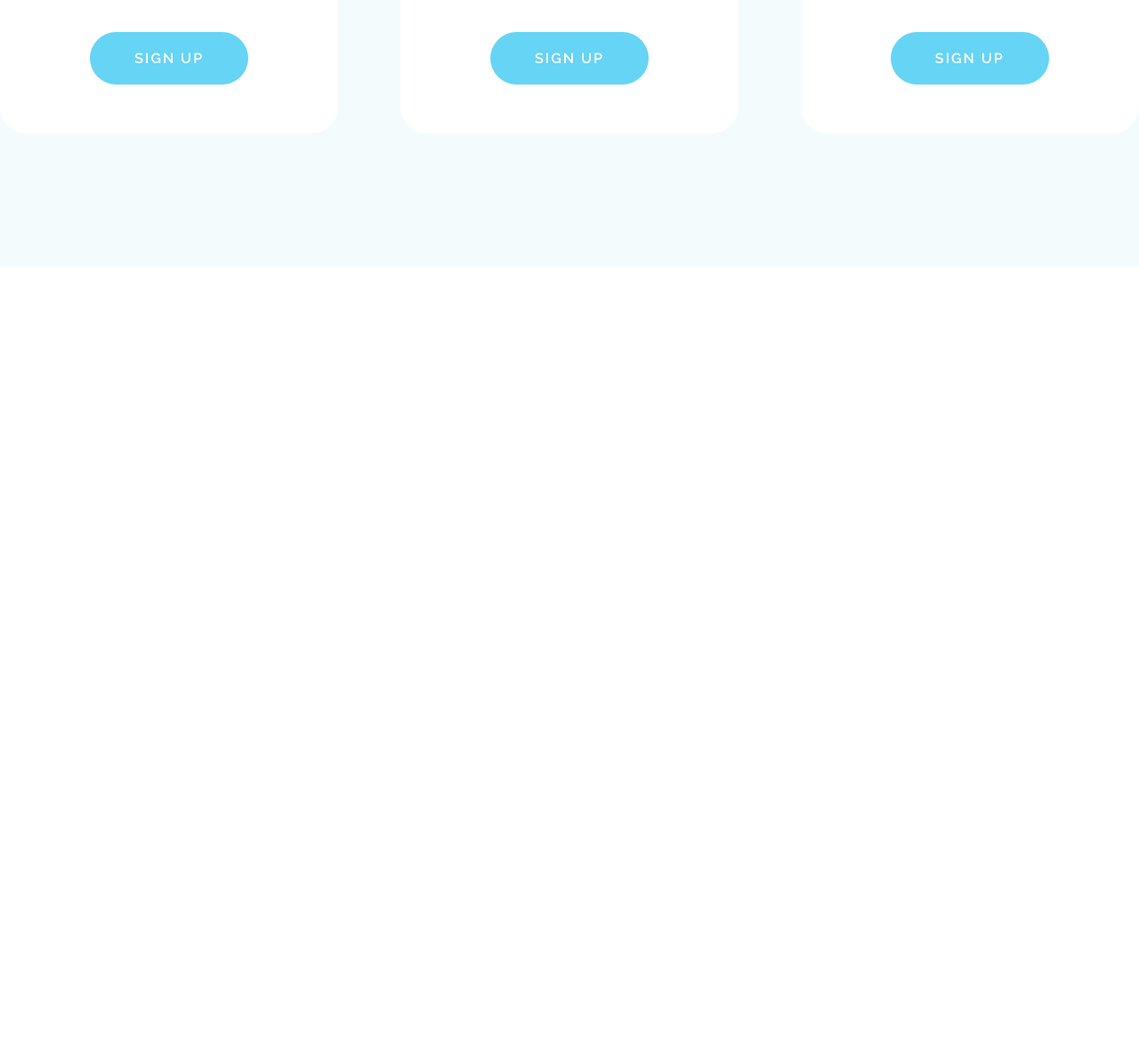
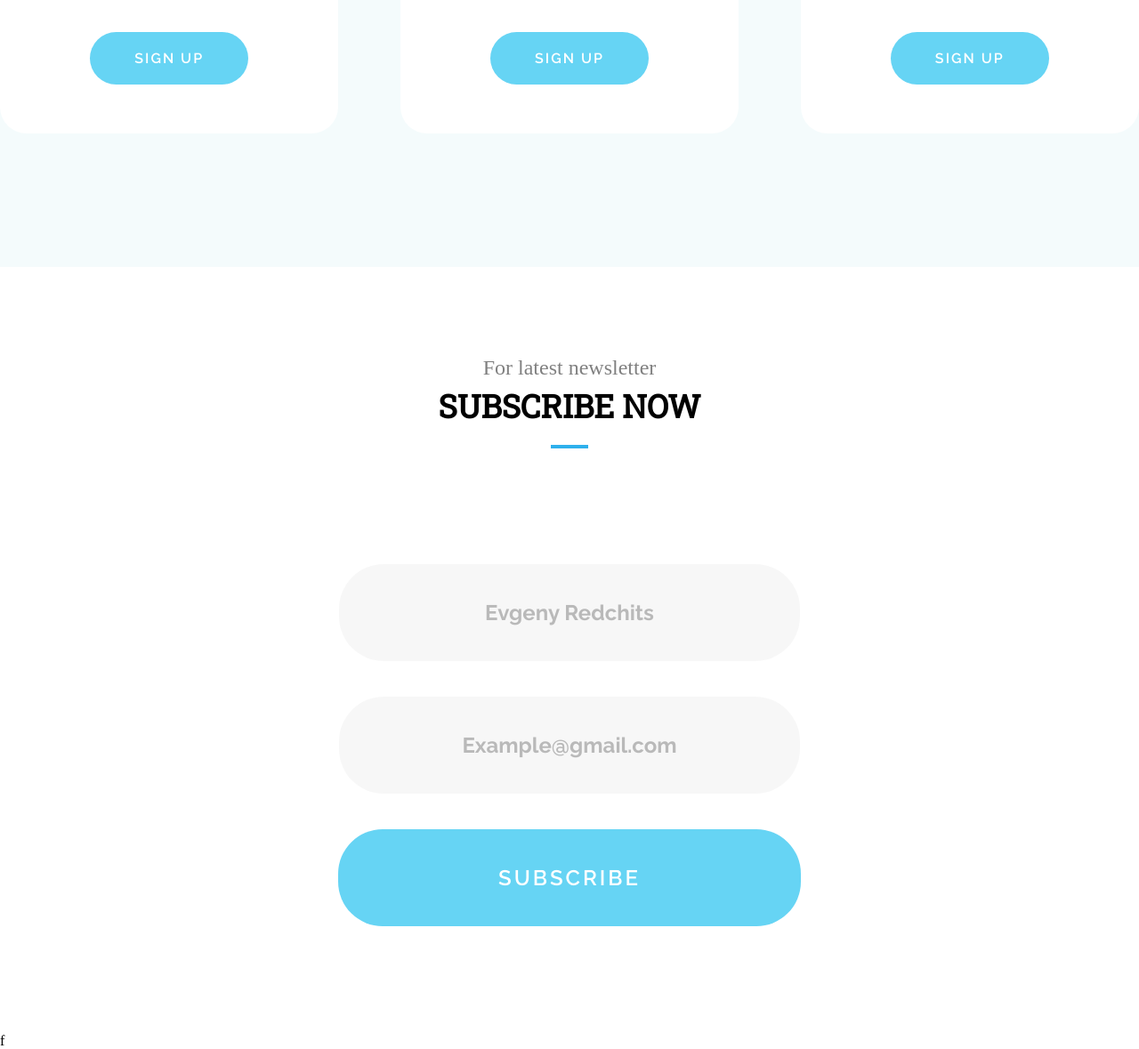
Before and after one commit to Evgeny-org/test, a plain HTML site: page index.html in a window 1280 px wide. Shown: the part 6208-7387 px from the top of the page at 89% size. Before the commit the page ends 6508 px from the top, so only its background shows below. Drawn offline with Linux system fonts and the light colour scheme.

Commit message:
add subscribe_now

```diff
--- a/index.html
+++ b/index.html
@@ -403,11 +403,24 @@
 			</div>
 		</div>
 		<div class="subscribe_now">
-
+			<p class="overhead">
+				For latest newsletter
+			</p>
+			<h1 class="title">
+				Subscribe now
+			</h1>
+			<hr class="subline">
+			<form action="">
+				<input type="text" placeholder="Evgeny Redchits">
+				<input type="text" placeholder="Example@gmail.com">
+				<button>
+					SUBSCRIBE
+				</button>
+			</form>
 		</div>
 	</main>
 	<footer>
-
+		f
 	</footer>
 
 	<!-- <script src="script.js"></script> -->
--- a/style.css
+++ b/style.css
@@ -611,6 +611,7 @@ main .pricing_plan{
 	padding: 100px 0 150px 0;
 	background-image: url(imgs/plan.png);
 	background-size: 1000px 1000px cover;
+	margin-bottom: 100px;
 }
 
 main .pricing_plan .blocks{
@@ -739,10 +740,51 @@ main .pricing_plan .block .button a{
 	transition: .3s ease;
 }
 
-/*main .pricing_plan .block .shop_bag{
-	width: 40%;
+main .subscribe_now form input,
+main .subscribe_now form button{
+	display: block;
+	margin: 0 auto;
 }
 
-main .pricing_plan .block .bag{
-	width: 50%;
+main .subscribe_now form input{
+	padding: 40px 120px;
+	text-align: center;
+	font-family: Raleway;
+	color: rgba(0, 0, 0, 1);
+	font-weight: 600;
+	font-size: 24px;
+	border: 0;
+	border-radius: 50px;
+	background-color: rgba(0, 0, 0, .03);
+	margin-bottom: 40px;
+}
+
+main .subscribe_now form input::placeholder{
+	font-family: Raleway;
+	font-weight: 700;
+	color: rgba(0, 0, 0, .25);
+}
+
+/*main .subscribe_now form input:focus::placeholder {
+	color: transparent
 }*/
+
+main .subscribe_now form input:focus{
+	outline: none;
+	box-shadow: 0 0 50px rgba(0, 0, 0, .10);
+	background-color: #fff;
+}
+
+main .subscribe_now form button{
+	padding: 40px 180px;
+	text-align: center;
+	font-family: Raleway;
+	color: white;
+	font-weight: 600;
+	font-size: 24px;
+	border: 0;
+	border-radius: 50px;
+	background-color: #66d4f4;
+	letter-spacing: 3px;
+	margin-bottom: 120px;
+}
```
